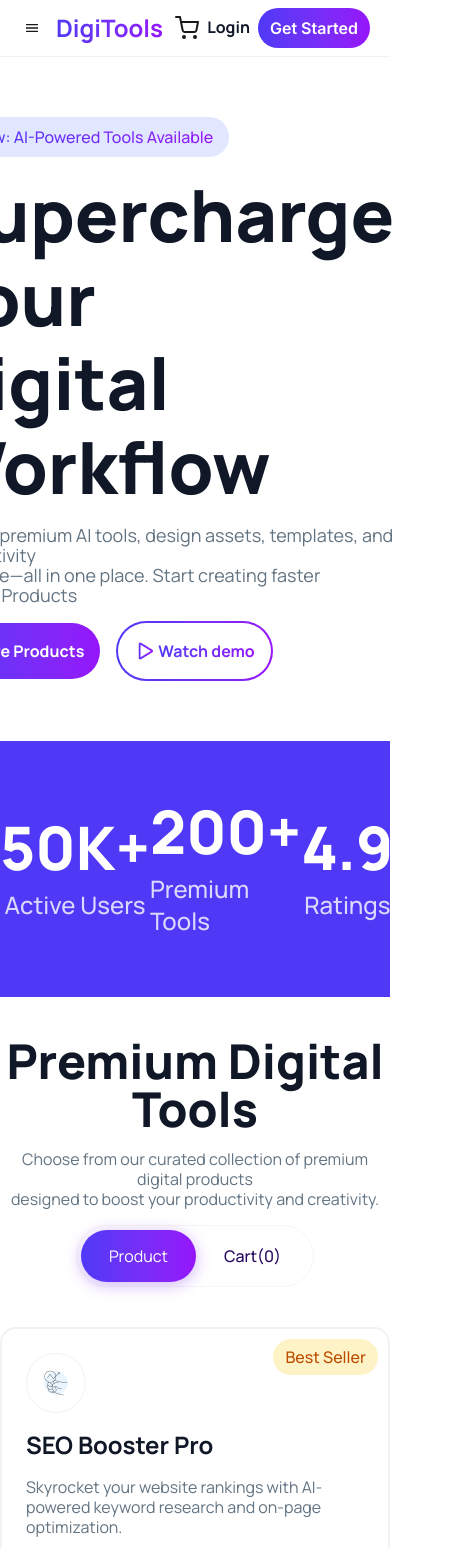
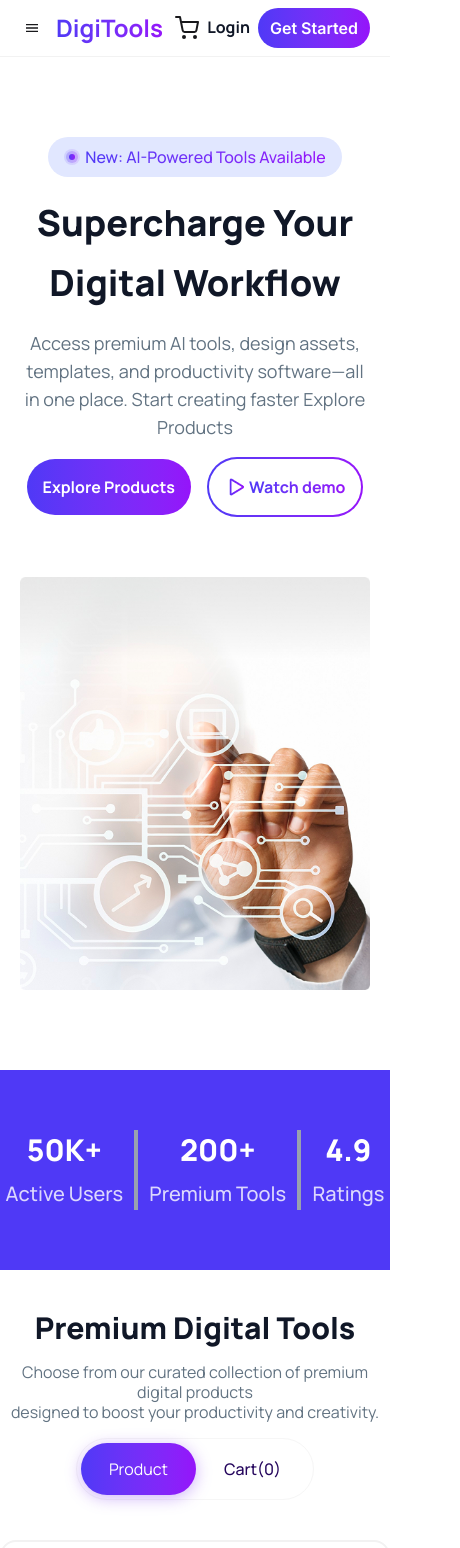
Before and after one commit to Rakib-dhali/PH-Assignment-06, a React (Vite) app: page / in a window 390 px wide. Shown: the top 1548 px of the page, 460 px wide, since content can reach past the window. Built offline with nearby package versions, Linux system fonts and the light colour scheme.

Commit message:
responsive

```diff
--- a/src/sections/Banner.jsx
+++ b/src/sections/Banner.jsx
@@ -4,22 +4,22 @@ import { IoPlayOutline } from "react-icons/io5";
 
 const Banner = () => {
   return (
-    <div className="w-full relative md:max-w-400 sm:px-7 md:px-10 lg:px-20 xl:px-30 2xl:px-40 flex-center my-15 gap-15">
+    <div className="w-full relative md:max-w-400 p-5 sm:px-7 md:px-10 lg:px-20 xl:px-30 2xl:px-40 md:flex-center md:flex-row flex flex-col my-15 gap-15">
       {/* left */}
-      <div className="text-left flex flex-col items-start justify-start gap-4">
+      <div className="text-left flex flex-col items-center md:items-start  justify-start gap-4">
         <div className="bg-[#E1E7FF] rounded-full flex-center gap-1.25 px-4 py-2">
           <Dot />
           <span className="font-medium  bg-linear-to-r from-[#4F39F6] to-[#9514FA] bg-clip-text text-transparent">
             New: AI-Powered Tools Available
           </span>
         </div>
-        <h1 className=" font-extrabold leading-21 text-7xl text-[#101727] ">
+        <h1 className="text-center md:text-left font-extrabold leading-15  md:leading-15 lg:leading-21 text-4xl md:text-5xl lg:text-7xl text-[#101727] ">
           Supercharge Your <br /> Digital Workflow
         </h1>
-        <p className="text-lg leading-5 text-[#627382]">
+        <p className="text-lg leading-7 md:text-left text-center text-[#627382]">
           Access premium AI tools, design assets, templates, and productivity{" "}
-          <br />
-          software—all in one place. Start creating faster <br />
+
+          software—all in one place. Start creating faster
           Explore Products
         </p>
 
@@ -43,7 +43,7 @@ const Banner = () => {
       </div>
 
       {/* right */}
-      <div>
+      <div className="flex-center">
         <img src={banner} alt={banner} />
       </div>
     </div>
--- a/src/sections/DigitalTools.jsx
+++ b/src/sections/DigitalTools.jsx
@@ -16,7 +16,7 @@ const DigitalTools = ({ cartCount, setCartCount }) => {
   return (
     <div className="max-w-400 py-10 md:py-30 sm:px-7 md:px-10 lg:px-20 xl:px-30 2xl:px-40 flex flex-col gap-10 items-center">
       <div className="flex-center flex-col gap-4 text-center ">
-        <h2 className="text-5xl font-extrabold text-[#101727]">
+        <h2 className="lg:text-5xl md:text-4xl text-3xl font-extrabold text-[#101727]">
           Premium Digital Tools
         </h2>
         <p className="text-[#627382] leading-5">
--- a/src/sections/Footer.jsx
+++ b/src/sections/Footer.jsx
@@ -4,7 +4,7 @@ const Footer = () => {
   return (
     <div className="max-w-400 py-10 md:pt-30 sm:px-7 md:px-10 lg:px-20 xl:px-30 2xl:px-40 bg-[#101727] text-white/80">
       <div className="flex  items-center">
-        <div className="grid grid-cols-2 lg:grid-cols-5 items-center gap-10 ">
+        <div className="grid grid-cols-2 lg:grid-cols-5 items-center justify-center gap-10 ">
           <div className=' col-span-2 lg:col-span-1 md:text-left text-center space-y-4 className="text-white font-medium text-xl"'>
             <h1 className="font-bold text-3xl mf:text-5xl text-white">
               DigiTools
@@ -15,7 +15,7 @@ const Footer = () => {
             </p>
           </div>
           <ul className="flex flex-col gap-4">
-            <li className="text-white font-medium text-xl">Product</li>
+            <li className="text-white text-xl">Product</li>
             <li>Features</li>
             <li>Pricing</li>
             <li>Templates</li>
@@ -29,15 +29,15 @@ const Footer = () => {
             <li>Press</li>
           </ul>
           <ul className="flex flex-col gap-4">
-            <li className="text-white font-medium text-xl">Resources </li>
+            <li className="text-white text-xl">Resources </li>
             <li>Documentation</li>
             <li>help center</li>
             <li>Community</li>
             <li>contact</li>
           </ul>
           <div className="space-y-5">
-            <h1 className="text-white text-4xl">social Links </h1>
-            <ul className="flex items-start lg:items-center gap-4">
+            <h1 className="text-white text-3xl md:text-4xl">social Links </h1>
+            <ul className="flex lg:items-center gap-4">
               <li className="bg-white p-3 rounded-full">
                 <img src="/assets/icons/ig.png" alt="" />
               </li>
@@ -52,9 +52,9 @@ const Footer = () => {
         </div>
       </div>
       <hr className="mt-10 "/>
-    <div className="flex justify-between mt-10">
+    <div className="flex items-center justify-between mt-10">
         <p>© 2026 Digitools. All rights reserved.</p>
-        <div className="flex items-center justify-center gap-3">
+        <div className="flex  items-center justify-between gap-3">
             <p>Privacy Policy</p>
             <p>Terms of service</p>
             <p>Cookies</p>
--- a/src/sections/Pricing.jsx
+++ b/src/sections/Pricing.jsx
@@ -4,7 +4,7 @@ import { FaCheck } from "react-icons/fa";
 const Pricing = () => {
   return (
     <div className="max-w-400 py-10 md:py-30 sm:px-7 md:px-10 lg:px-20 xl:px-30 2xl:px-40 flex flex-col gap-6">
-      <h1 className="text-center text-[#101727] text-5xl font-extrabold">
+      <h1 className="text-center text-[#101727] text-3xl  md:text-5xl font-extrabold">
         Simple, Transparent Pricing
       </h1>
       <p className="leading-5 text-center text-[#627382]">
--- a/src/sections/Stats.jsx
+++ b/src/sections/Stats.jsx
@@ -2,18 +2,18 @@ const Stats = () => {
   return (
     <div className="max-w-400 bg-[#4F39F6] py-15 sm:px-7 md:px-10 lg:px-20 xl:px-30 2xl:px-40 flex items-center justify-around ">
       <div className="flex-center flex-col gap-3">
-        <h2 className="font-extrabold text-6xl text-white">50K+</h2>
-        <p className="font-medium text-2xl text-white/80 ">Active Users</p>
+        <h2 className="font-extrabold  lg:text-6xl md:text-4xl text-3xl text-white">50K+</h2>
+        <p className="font-medium text-xl md:text-2xl text-white/80 ">Active Users</p>
       </div>
       <div className="w-1 h-20 bg-gray-400"></div>
       <div className="flex-center flex-col gap-3">
-        <h2 className="font-extrabold text-6xl text-white">200+</h2>
-        <p className="font-medium text-2xl text-white/80 ">Premium Tools</p>
+        <h2 className="font-extrabold  lg:text-6xl md:text-4xl text-3xl text-white">200+</h2>
+        <p className="font-medium text-xl md:text-2xl text-white/80 ">Premium Tools</p>
       </div>
       <div className="w-1 h-20 bg-gray-400"></div>
       <div className="flex-center flex-col gap-3">
-        <h2 className="font-extrabold text-6xl text-white">4.9</h2>
-        <p className="font-medium text-2xl text-white/80 ">Ratings</p>
+        <h2 className="font-extrabold  lg:text-6xl md:text-4xl text-3xl text-white">4.9</h2>
+        <p className="font-medium text-xl md:text-2xl text-white/80 ">Ratings</p>
       </div>
     </div>
   );
--- a/src/sections/StepsSection.jsx
+++ b/src/sections/StepsSection.jsx
@@ -3,16 +3,16 @@ const StepsSection = () => {
   return (
     <div className="max-w-400 bg-[#F9FAFC] py-10 md:py-30 sm:px-7 md:px-10 lg:px-20 xl:px-30 2xl:px-40 flex flex-col gap-10 items-center">
         <div className=" space-y-4">
-            <h2 className="font-extrabold text-5xl text-[#101727]">Get Started in 3 Steps</h2>
+            <h2 className="font-extrabold text-4xl md:text-5xl   text-[#101727]">Get Started in 3 Steps</h2>
             <p className=" leading-5 text-[#627382]">Start using premium digital tools in minutes, not hours.</p>
         </div>
-        <div className="flex items-center justify-center flex-col md:flex-row  gap-5">
+        <div className="grid grid-cols-1 lg:grid-cols-3  gap-5">
             <div className="flex-center flex-col relative gap-5 rounded-2xl border-2 border-[#F1F1F1] bg-white  px-6 py-20" >
                 <div className="absolute bg-linear-to-r from-[#4F39F6] to-[#9514FA] text-white font-bold text-sm top-4 right-4 rounded-full size-15 flex-center"> 01</div>
                 <div className="bg-linear-to-r from-[#4F39F610] to-[#9514FA10] rounded-full flex-center p-5" >
                 <img src="/assets/user.png" alt="" /></div>
                 <h2 className="font-extrabold text-2xl text-[#101727] text-center">Create Account</h2>
-                <p className="leading-5 text-center text-nowrap text-[#627382]">Sign up for free in seconds. No credit card required to get started.</p>
+                <p className="leading-5 text-center text-balance text-[#627382]">Sign up for free in seconds. No credit card required to get started.</p>
             </div>
 
             <div className="flex-center flex-col relative gap-5 rounded-2xl border-2 border-[#F1F1F1] bg-white px-6 py-20" >
@@ -20,14 +20,14 @@ const StepsSection = () => {
                 <div className="bg-linear-to-r from-[#4F39F610] to-[#9514FA10] rounded-full flex-center p-5">
                 <img src="/assets/package.png" alt="" /></div>
                 <h2 className="font-extrabold text-2xl text-[#101727] text-center">Choose Products</h2>
-                <p className="leading-5 text-center text-nowrap text-[#627382]">Browse our catalog and select the tools that fit your needs.</p>
+                <p className="leading-5 text-center text-balance text-[#627382]">Browse our catalog and select the tools that fit your needs.</p>
             </div>
             <div className=" flex-center flex-col relative gap-5 rounded-2xl border-2 border-[#F1F1F1] bg-white px-6 py-20" >
                 <div className="absolute bg-linear-to-r from-[#4F39F6] to-[#9514FA] text-white font-bold text-sm top-4 right-4 rounded-full size-15 flex-center"> 03</div>
                 <div className="bg-linear-to-r from-[#4F39F610] to-[#9514FA10] rounded-full flex-center p-5">
                 <img src="/assets/rocket.png" alt="" /></div>
                 <h2 className="font-extrabold text-2xl text-[#101727] text-center">Start Creating</h2>
-                <p className="leading-5 text-center text-nowrap text-[#627382]">Download and start using your premium tools immediately.</p>
+                <p className="leading-5 text-center text-balance text-[#627382]">Download and start using your premium tools immediately.</p>
             </div>
 
         </div>
```
